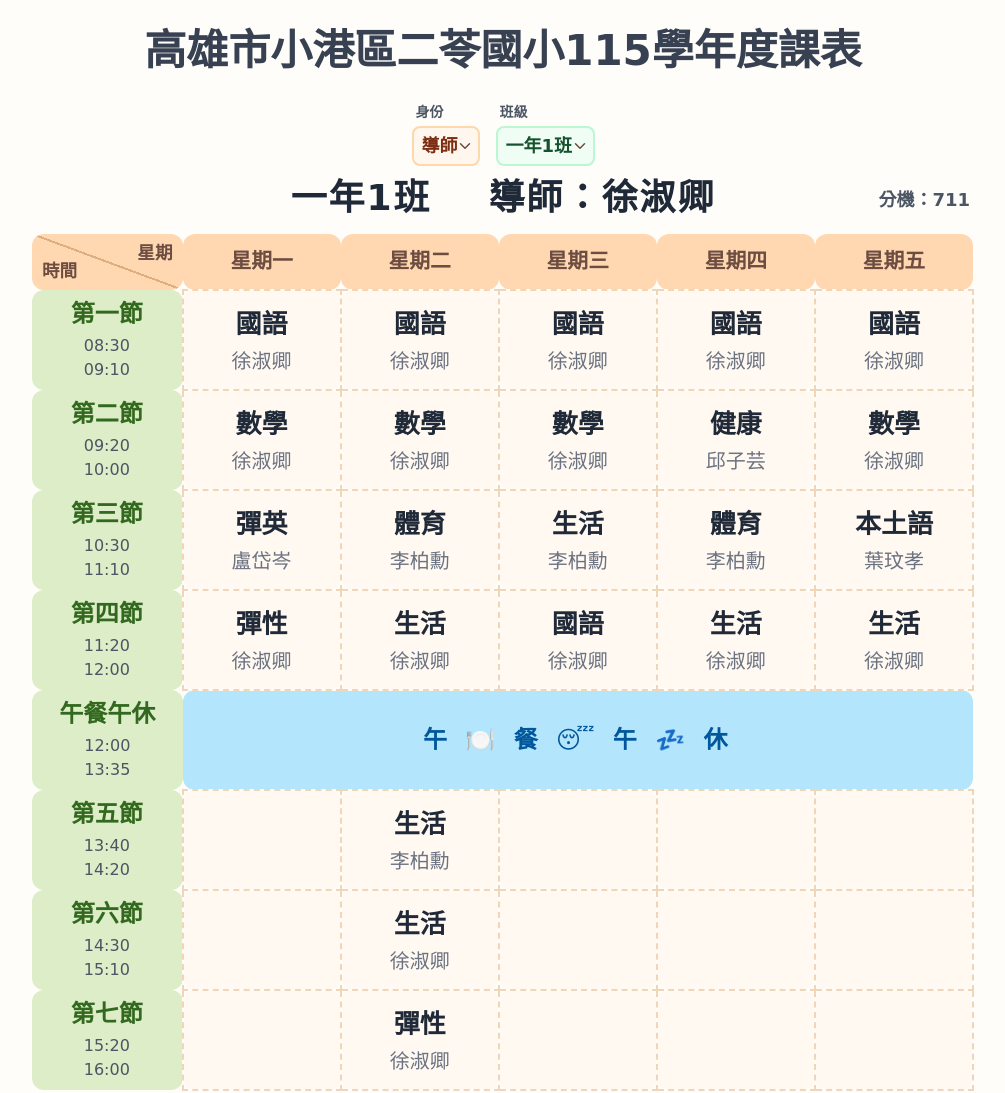
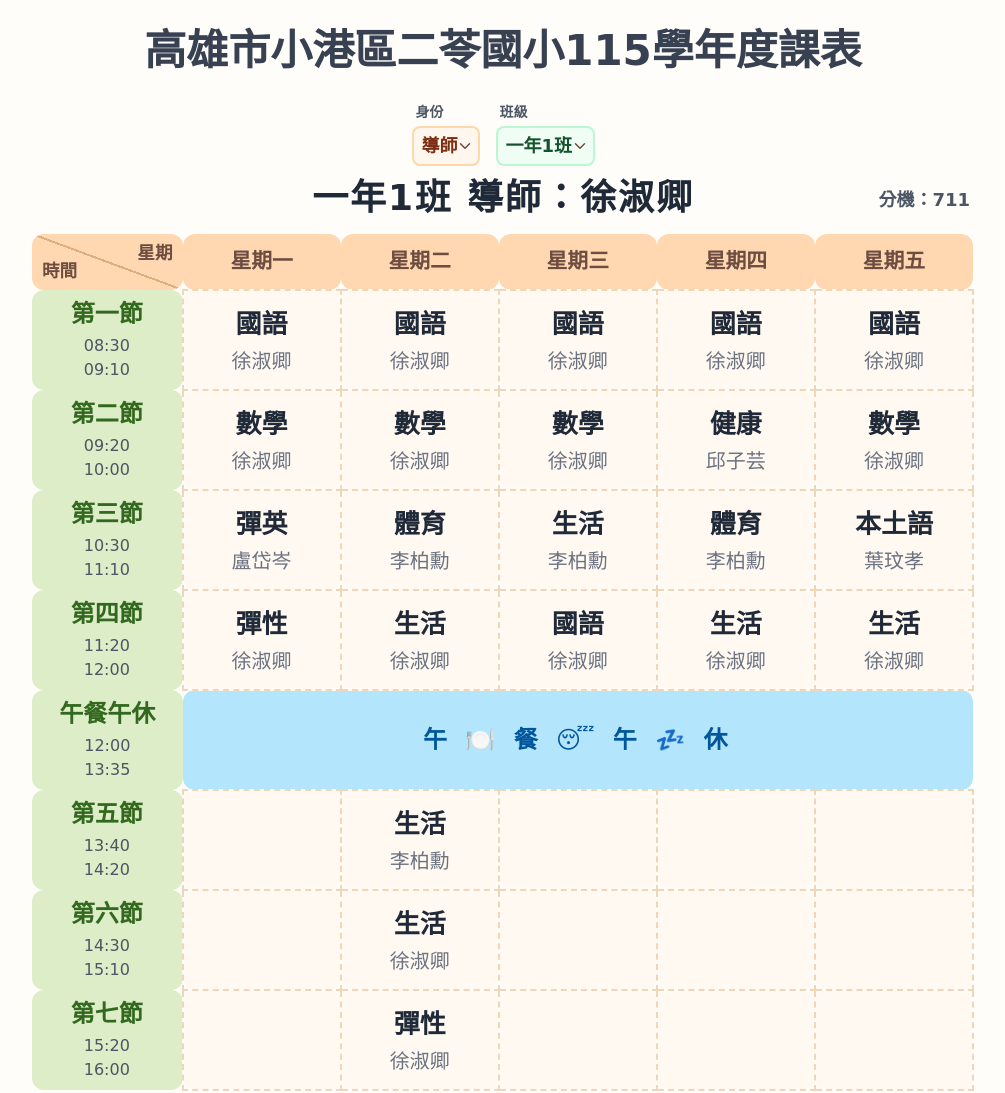
Before and after one commit to asdfzxcv0911/curriculum, a plain HTML site: page index.html in a window 1280 px wide. Shown: the whole page, without its empty margins (137-1142 px from the left). Drawn offline with nearby package versions, Linux system fonts and the light colour scheme; a web font is replaced by a local one.

Commit message:
Update index.html

```diff
--- a/index.html
+++ b/index.html
@@ -524,8 +524,8 @@
       if (roleSelect.value === '導師') {
         const currentClass = classSelect.value;
         const hrTeacher = getHomeroomTeacher(currentClass);
-        // 恢復預設黑色字體，保留點擊特效，完全沒有底線或顏色提示 (彩蛋)
-        scheduleTitle.innerHTML = `<span onclick="toggleFocusMode()" class="cursor-pointer">${currentClass} &nbsp;&nbsp; 導師：${hrTeacher}</span>`;
+        // 修改：縮小班級與導師間的空格，並利用 relative 往左推移，同時在極小螢幕微調字體，完美避開分機重疊
+        scheduleTitle.innerHTML = `<span onclick="toggleFocusMode()" class="cursor-pointer relative right-3 min-[375px]:right-5 md:right-0 text-[21px] min-[375px]:text-2xl md:text-4xl">${currentClass} 導師：${hrTeacher}</span>`;
         targetTeacherName = hrTeacher;
       } else {
         // 科任標題處理邏輯
```
